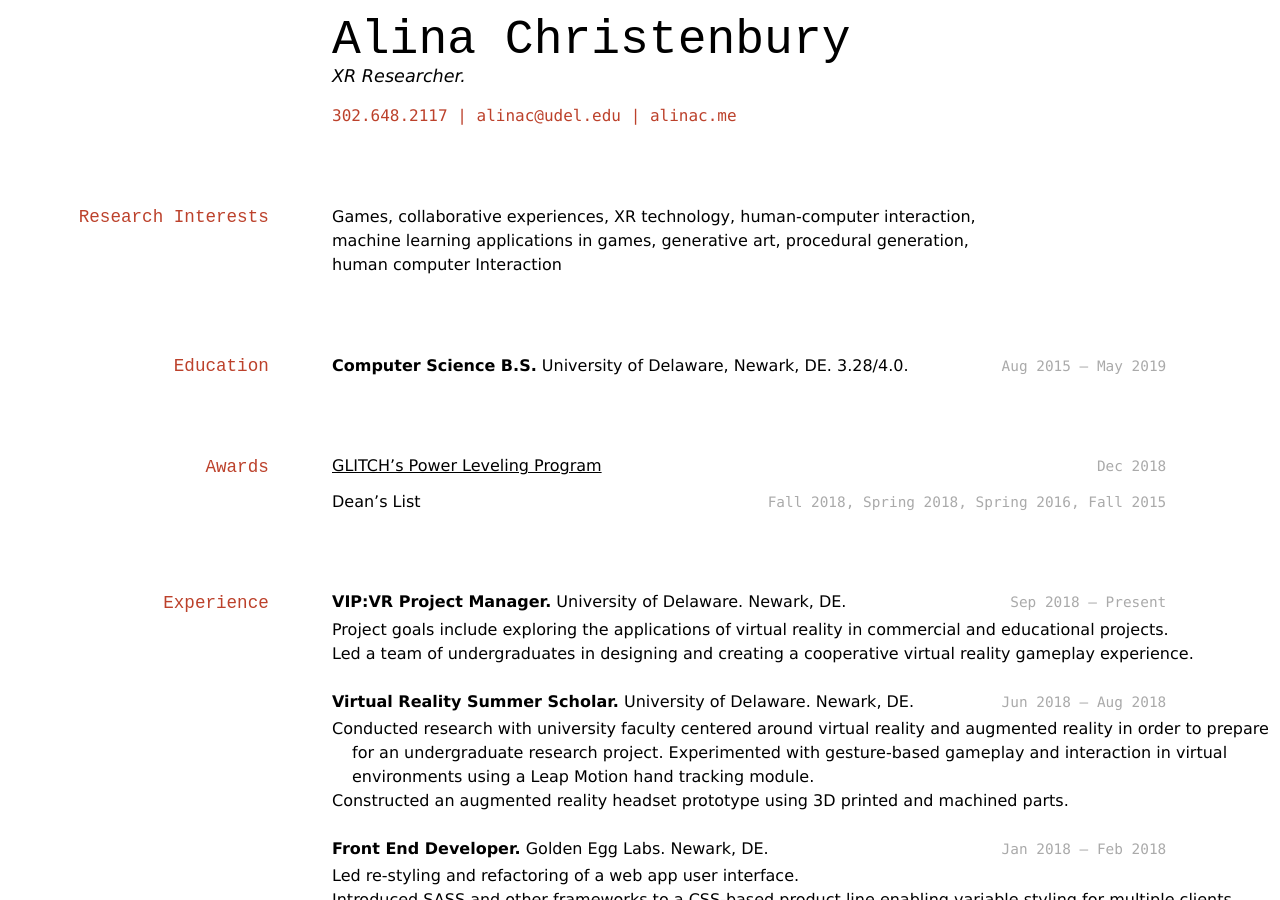
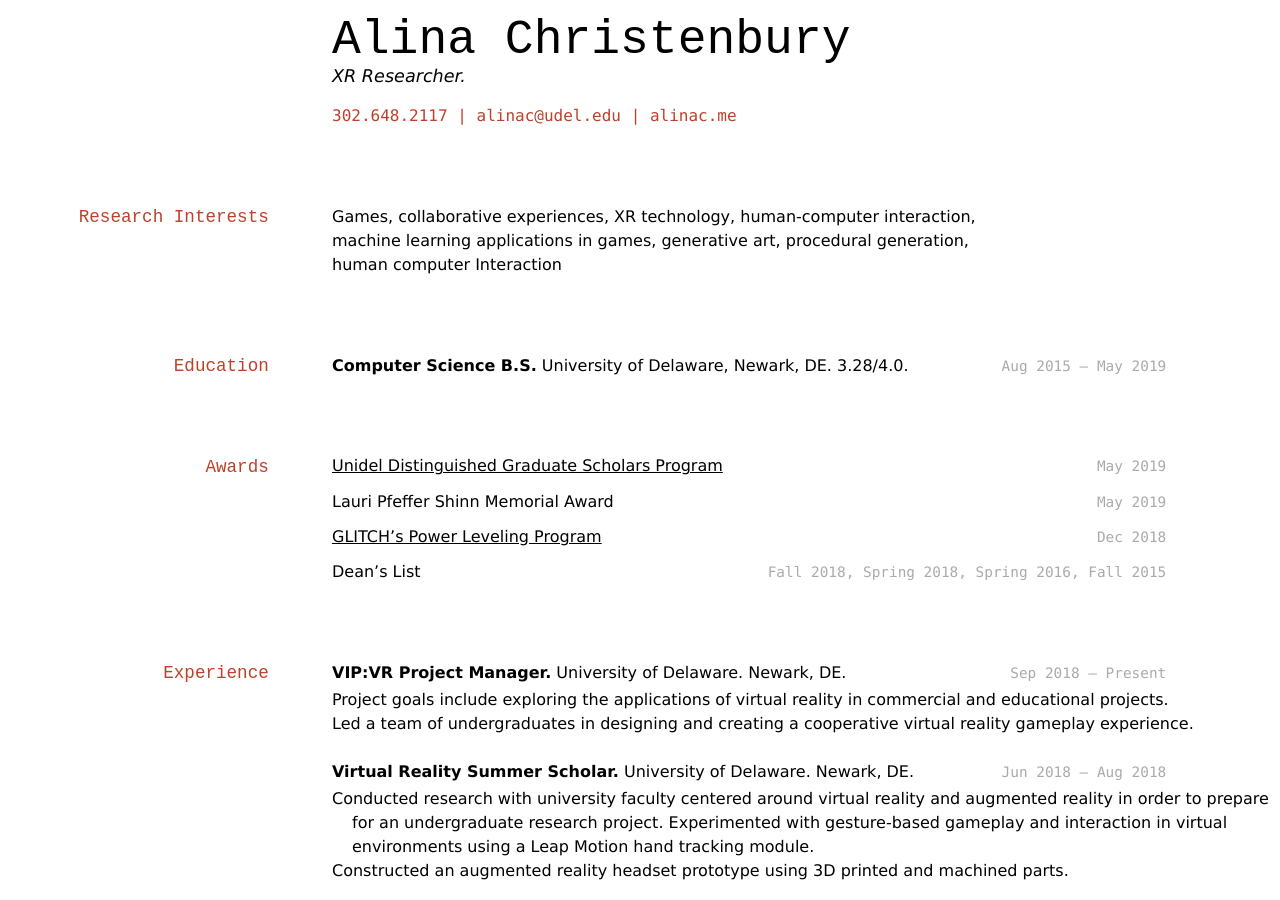
Before and after one commit to AlinaWithAFace/alinawithaface.github.io, a Jekyll site: the page built from cv.md, in a window 1280 px wide and 900 px high. Built offline with Jekyll 4.4.1, drawn with Linux system fonts in a browser that asks for light colours.

Commit message:
MAJOR AWARDS

```diff
--- a/cv.md
+++ b/cv.md
@@ -24,6 +24,13 @@ Games, collaborative experiences, XR technology, human-computer interaction, mac
 __Computer Science B.S.__ University of Delaware, Newark, DE. 3.28/4.0.
 
 ## Awards
+
+`May 2019`
+[Unidel Distinguished Graduate Scholars Program](https://grad.udel.edu/fees-and-funding/unidel-grad-scholars-award/)
+
+
+`May 2019`
+Lauri Pfeffer Shinn Memorial Award
 
 `Dec 2018`
 [GLITCH's Power Leveling Program](https://glitch.mn/powerleveling/)
```
